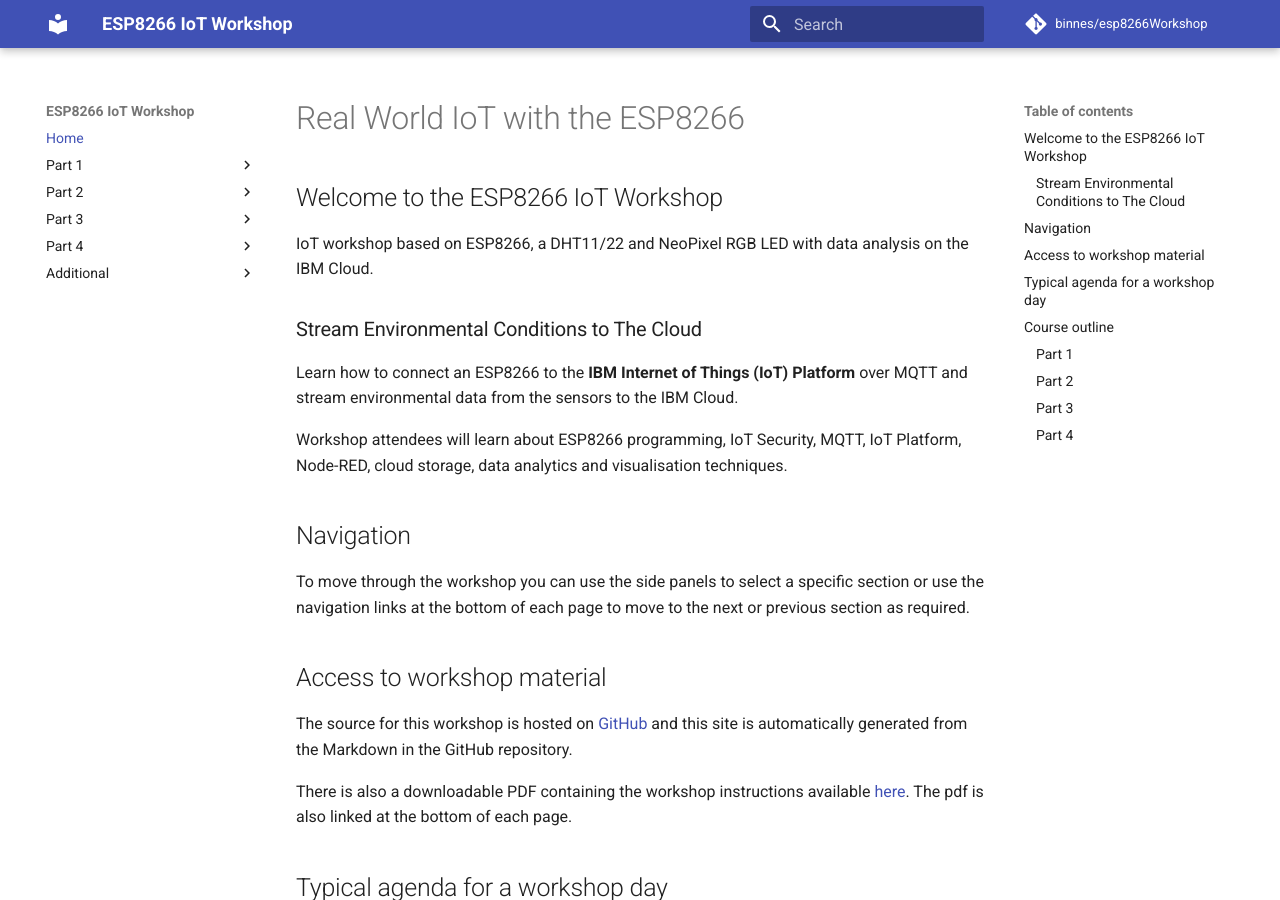
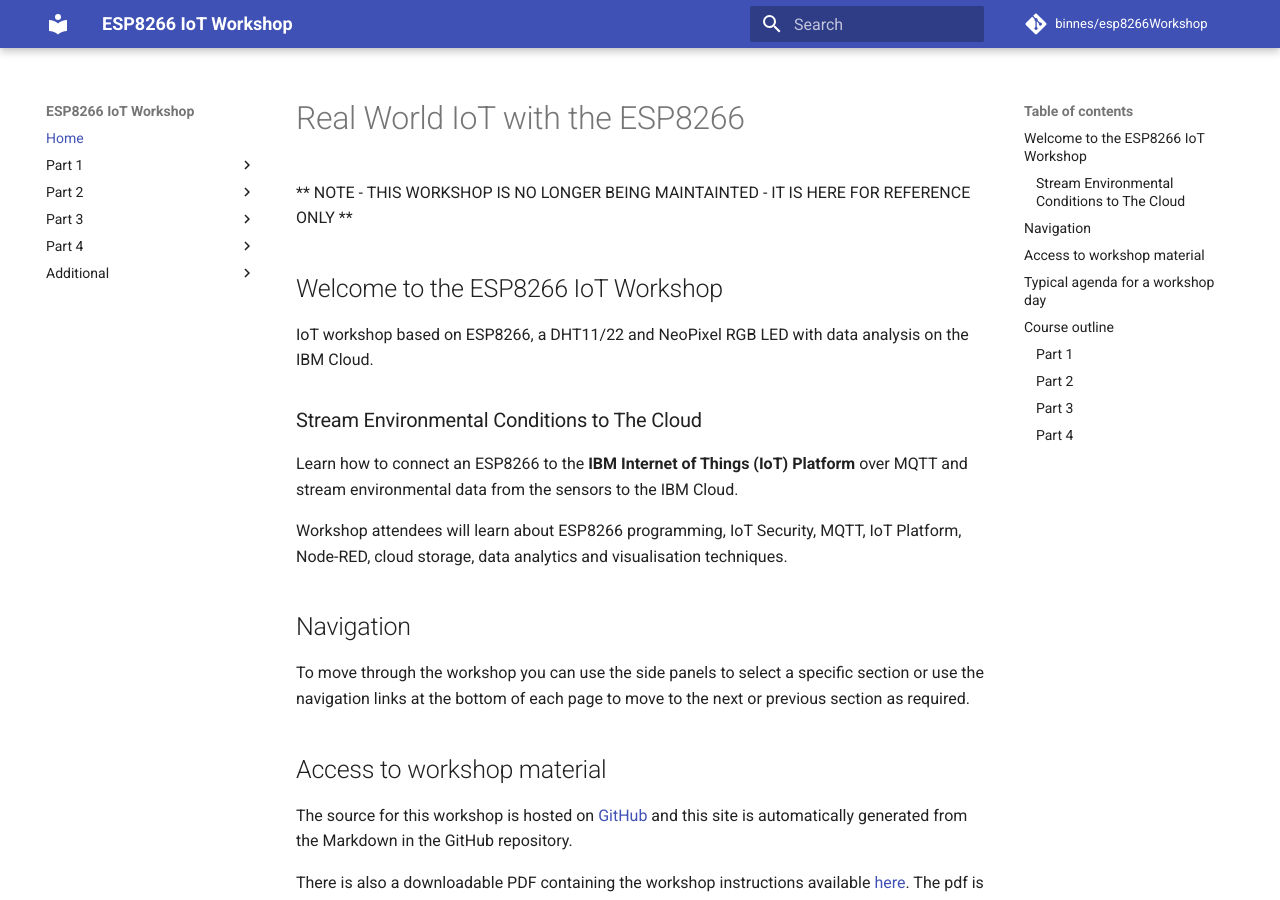
Before and after one commit to binnes/esp8266Workshop, an MkDocs documentation site: the page built from docs/index.md, in a window 1280 px wide and 900 px high. Built offline with MkDocs 1.6.1 and Material for MkDocs 9.7.7, drawn with Linux system fonts in a browser that asks for light colours; comment, search, counter and statistics services are not loaded.

Commit message:
added note about no longer being maintained

```diff
--- a/docs/index.md
+++ b/docs/index.md
@@ -1,4 +1,6 @@
 # Real World IoT with the ESP8266
+
+** NOTE - THIS WORKSHOP IS NO LONGER BEING MAINTAINTED - IT IS HERE FOR REFERENCE ONLY **
 
 ## Welcome to the ESP8266 IoT Workshop
 
```
